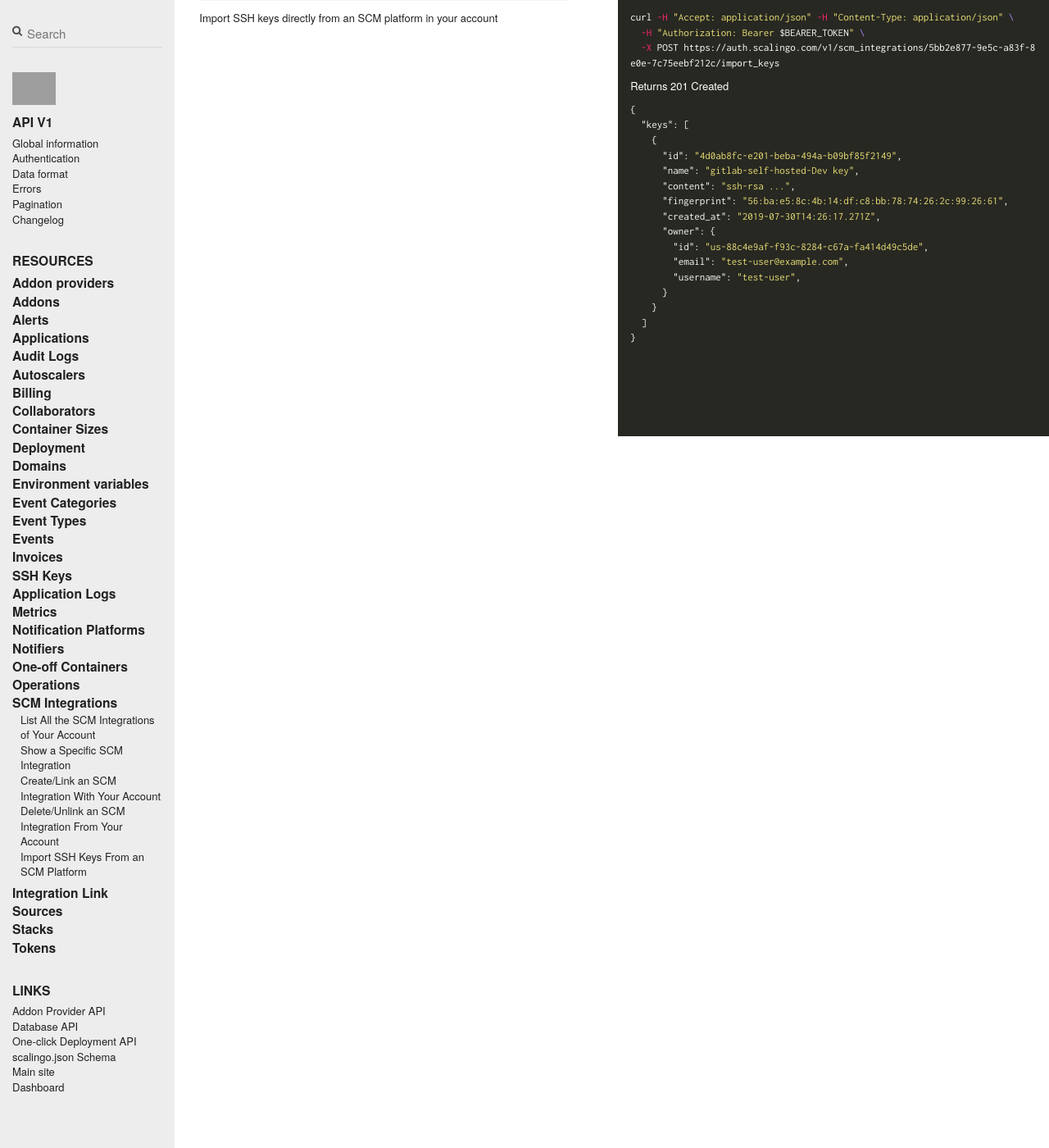
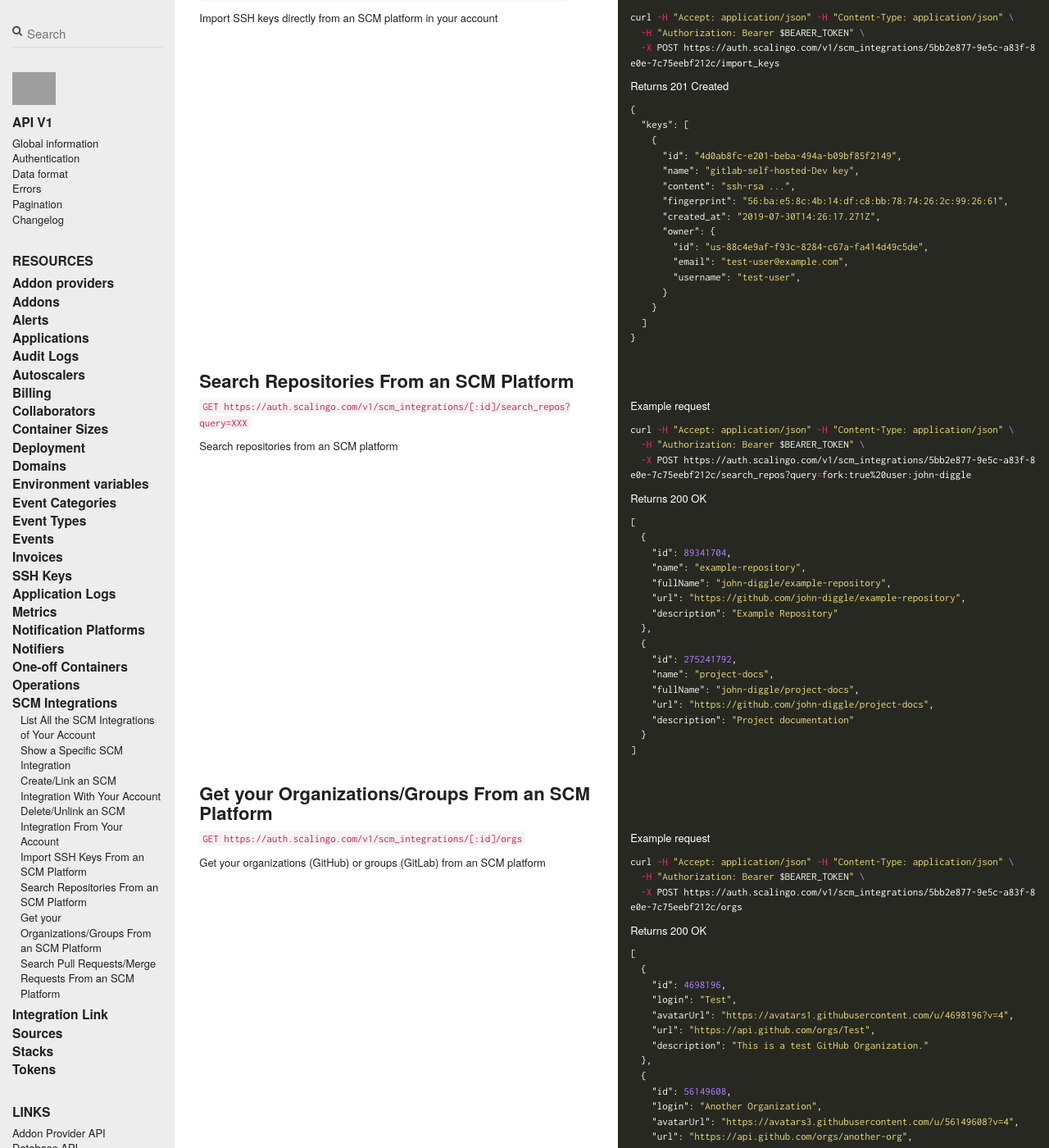
Before and after one commit to jdauphant/developers-documentation, a Jekyll site: the page built from _scalingo_api/scm_integrations.md, in a window 1280 px wide and 1400 px high, scrolled down 3298 px. Shown: the whole window at 82% size. Built offline with Jekyll 4.4.1, drawn with Linux system fonts in a browser that asks for light colours; nearby versions of some CDN libraries; comment, search, counter and statistics services are not loaded; some of the changed text lies outside the part shown; grey boxes are pictures that could not be loaded.

Commit message:
Add documentation about various search endpoint for SCM Integrations

````diff
--- a/_scalingo_api/scm_integrations.md
+++ b/_scalingo_api/scm_integrations.md
@@ -290,3 +290,122 @@ Returns 201 Created
   ]
 }
 ```
+
+--- row ---
+
+## Search Repositories From an SCM Platform
+
+--- row ---
+
+`GET https://auth.scalingo.com/v1/scm_integrations/[:id]/search_repos?query=XXX`
+
+Search repositories from an SCM platform
+
+||| col |||
+
+Example request
+
+```sh
+curl -H "Accept: application/json" -H "Content-Type: application/json" \
+  -H "Authorization: Bearer $BEARER_TOKEN" \
+  -X POST https://auth.scalingo.com/v1/scm_integrations/5bb2e877-9e5c-a83f-8e0e-7c75eebf212c/search_repos?query=fork:true%20user:john-diggle
+```
+
+Returns 200 OK
+
+```json
+[
+  {
+    "id": 89341704,
+    "name": "example-repository",
+    "fullName": "john-diggle/example-repository",
+    "url": "https://github.com/john-diggle/example-repository",
+    "description": "Example Repository"
+  },
+  {
+    "id": 275241792,
+    "name": "project-docs",
+    "fullName": "john-diggle/project-docs",
+    "url": "https://github.com/john-diggle/project-docs",
+    "description": "Project documentation"
+  }
+]
+```
+
+--- row ---
+
+## Get your Organizations/Groups From an SCM Platform
+
+--- row ---
+
+`GET https://auth.scalingo.com/v1/scm_integrations/[:id]/orgs`
+
+Get your organizations (GitHub) or groups (GitLab) from an SCM platform
+
+||| col |||
+
+Example request
+
+```sh
+curl -H "Accept: application/json" -H "Content-Type: application/json" \
+  -H "Authorization: Bearer $BEARER_TOKEN" \
+  -X POST https://auth.scalingo.com/v1/scm_integrations/5bb2e877-9e5c-a83f-8e0e-7c75eebf212c/orgs
+```
+
+Returns 200 OK
+
+```json
+[
+  {
+    "id": 4698196,
+    "login": "Test",
+    "avatarUrl": "https://avatars1.githubusercontent.com/u/4698196?v=4",
+    "url": "https://api.github.com/orgs/Test",
+    "description": "This is a test GitHub Organization."
+  },
+  {
+    "id": 56149608,
+    "login": "Another Organization",
+    "avatarUrl": "https://avatars3.githubusercontent.com/u/56149608?v=4",
+    "url": "https://api.github.com/orgs/another-org",
+    "description": "This is an another Organization."
+  }
+]
+```
+
+--- row ---
+
+## Search Pull Requests/Merge Requests From an SCM Platform
+
+--- row ---
+
+`GET https://auth.scalingo.com/v1/scm_integrations/[:id]/search_pull_requests?query=XXX`
+
+Search pull requests (GitHub) or merge requests (GitLab) from an SCM platform
+
+||| col |||
+
+Example request
+
+```sh
+curl -H "Accept: application/json" -H "Content-Type: application/json" \
+  -H "Authorization: Bearer $BEARER_TOKEN" \
+  -X POST https://auth.scalingo.com/v1/scm_integrations/5bb2e877-9e5c-a83f-8e0e-7c75eebf212c/search_pull_requests?query=type:pr+is:open+repo:john-diggle/example-repository
+```
+
+Returns 200 OK
+
+```json
+[
+  {
+    "title": "Add logo",
+    "number": 3,
+    "html_url": "https://github.com/john-diggle/example-repository/pull/3"
+  },
+  {
+    "title": "Add feature",
+    "number": 8,
+    "html_url": "https://github.com/john-diggle/example-repository/pull/8"
+  }
+]
+```
````
